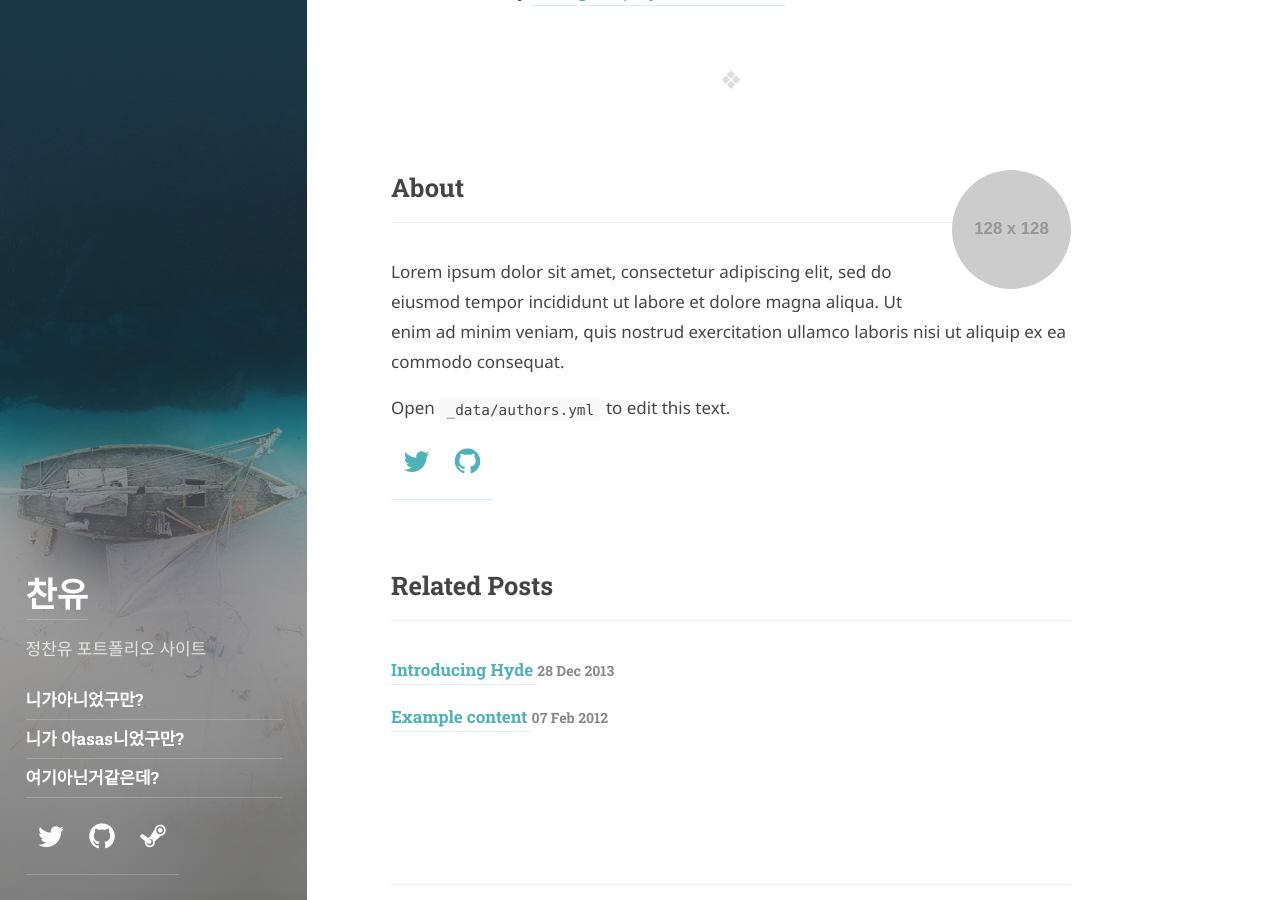
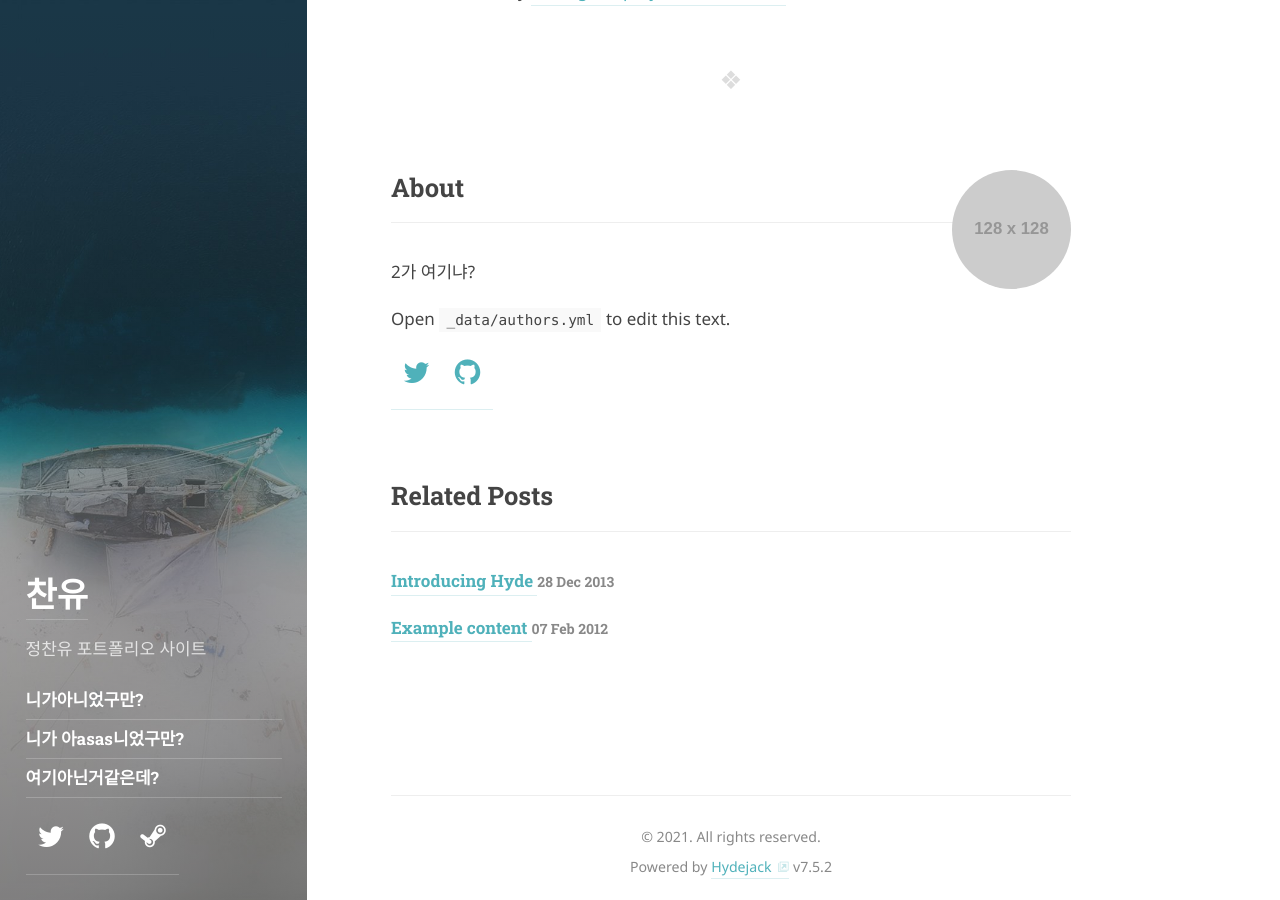
Before and after one commit to chanyou12/chanyou12.github.io, a Jekyll site: the page built from _posts/2012-02-06-whats-jekyll.md, in a window 1280 px wide and 900 px high, scrolled down 719 px. Built offline with Jekyll 4.4.1, drawn with Linux system fonts in a browser that asks for light colours; some web fonts are replaced.

Commit message:
Update authors.yml

```diff
--- a/_data/authors.yml
+++ b/_data/authors.yml
@@ -71,9 +71,7 @@
   name:              <firtname> <lastname>
   email:             <mail@domain.tld>
   about:             |
-    Lorem ipsum dolor sit amet, consectetur adipiscing elit,
-    sed do eiusmod tempor incididunt ut labore et dolore magna aliqua.
-    Ut enim ad minim veniam, quis nostrud exercitation ullamco laboris nisi ut aliquip ex ea commodo consequat.
+    2가 여기냐?
 
     Open `_data/authors.yml` to edit this text.
   picture:           https://placehold.it/128x128
```
